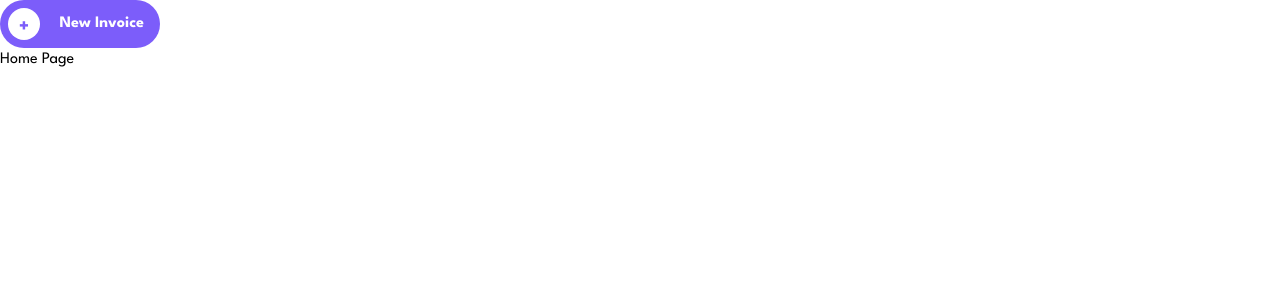
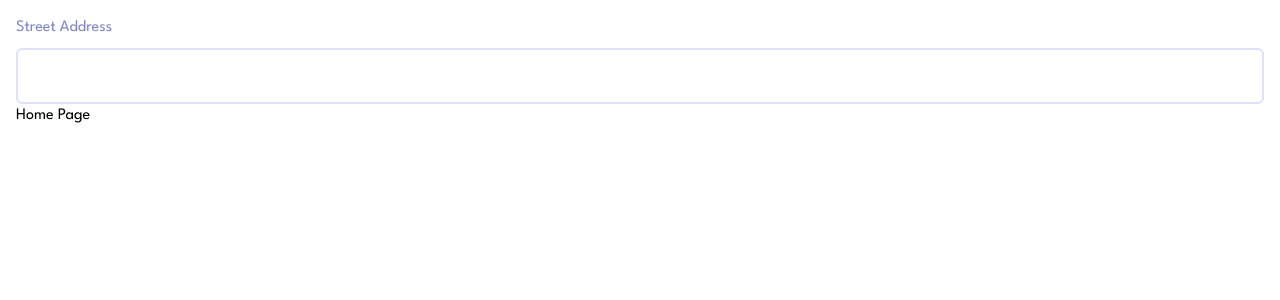
Before and after one commit to edrpj/invoice-app, an Angular app: page /invoices in a window 1280 px wide. Shown: the top 300 px of the page. Built offline with nearby package versions, Linux system fonts and the light colour scheme.

Commit message:
feat: text field component

```diff
--- a/src/app/app.component.html
+++ b/src/app/app.component.html
@@ -1,4 +1,5 @@
+<div class="p-4">
+  <shared-text-field label="Street Address"></shared-text-field>
 
-<shared-button variant="primary" label="New Invoice" ></shared-button>
-
-<router-outlet></router-outlet>
+  <router-outlet></router-outlet>
+</div>
--- a/src/app/shared/components/button/button.component.ts
+++ b/src/app/shared/components/button/button.component.ts
@@ -1,5 +1,5 @@
 import { Component, Input } from "@angular/core";
-import { ButtonVariant } from "../../interfaces/button.interface";
+import { ButtonVariant } from "../../interfaces";
 
 @Component({
   selector: 'shared-button',
--- /dev/null
+++ b/src/app/shared/components/text-field/text-field.component.html
@@ -0,0 +1,6 @@
+<label *ngIf="label" class="block pb-2 text-brand-blue-800">{{ label }}</label>
+
+<input
+  class="w-full h-14 px-6 border-2 border-brand-blue-300 text-xl text-dark-900 font-bold rounded-md focus:outline-none focus:ring-0 focus-within:border-primary-500"
+  [type]="inputType"
+/>
--- /dev/null
+++ b/src/app/shared/components/text-field/text-field.component.ts
@@ -0,0 +1,14 @@
+import { Component, Input } from '@angular/core';
+import { InputType } from '../../interfaces';
+
+@Component({
+  selector: 'shared-text-field',
+  templateUrl: './text-field.component.html',
+})
+export class TextFieldComponent {
+  @Input()
+  public label: string = '';
+
+  @Input()
+  public inputType: InputType = 'text';
+}
--- a/src/app/shared/components/typography/typography.component.ts
+++ b/src/app/shared/components/typography/typography.component.ts
@@ -1,9 +1,9 @@
-import { Component, Input } from "@angular/core";
-import { TypographyVariant } from "../../interfaces/typography.interface";
+import { Component, Input } from '@angular/core';
+import { TypographyVariant } from '../../interfaces';
 
 @Component({
   selector: 'shared-typography',
-  templateUrl: './typography.component.html'
+  templateUrl: './typography.component.html',
 })
 export class TypographyComponent {
   @Input()
--- /dev/null
+++ b/src/app/shared/interfaces/index.ts
@@ -0,0 +1,3 @@
+export * from './button.interface';
+export * from './text-field.interface';
+export * from './typography.interface';
--- /dev/null
+++ b/src/app/shared/interfaces/text-field.interface.ts
@@ -0,0 +1 @@
+export type InputType = 'text' | 'email' | 'password' | 'number';
--- a/src/app/shared/shared.module.ts
+++ b/src/app/shared/shared.module.ts
@@ -2,10 +2,11 @@ import { CommonModule } from '@angular/common';
 import { NgModule } from '@angular/core';
 import { TypographyComponent } from './components/typography/typography.component';
 import { ButtonComponent } from './components/button/button.component';
+import { TextFieldComponent } from './components/text-field/text-field.component';
 
 @NgModule({
-  declarations: [TypographyComponent, ButtonComponent],
+  declarations: [TypographyComponent, ButtonComponent, TextFieldComponent],
   imports: [CommonModule],
-  exports: [TypographyComponent, ButtonComponent],
+  exports: [TypographyComponent, ButtonComponent, TextFieldComponent],
 })
 export class SharedModule {}
```
